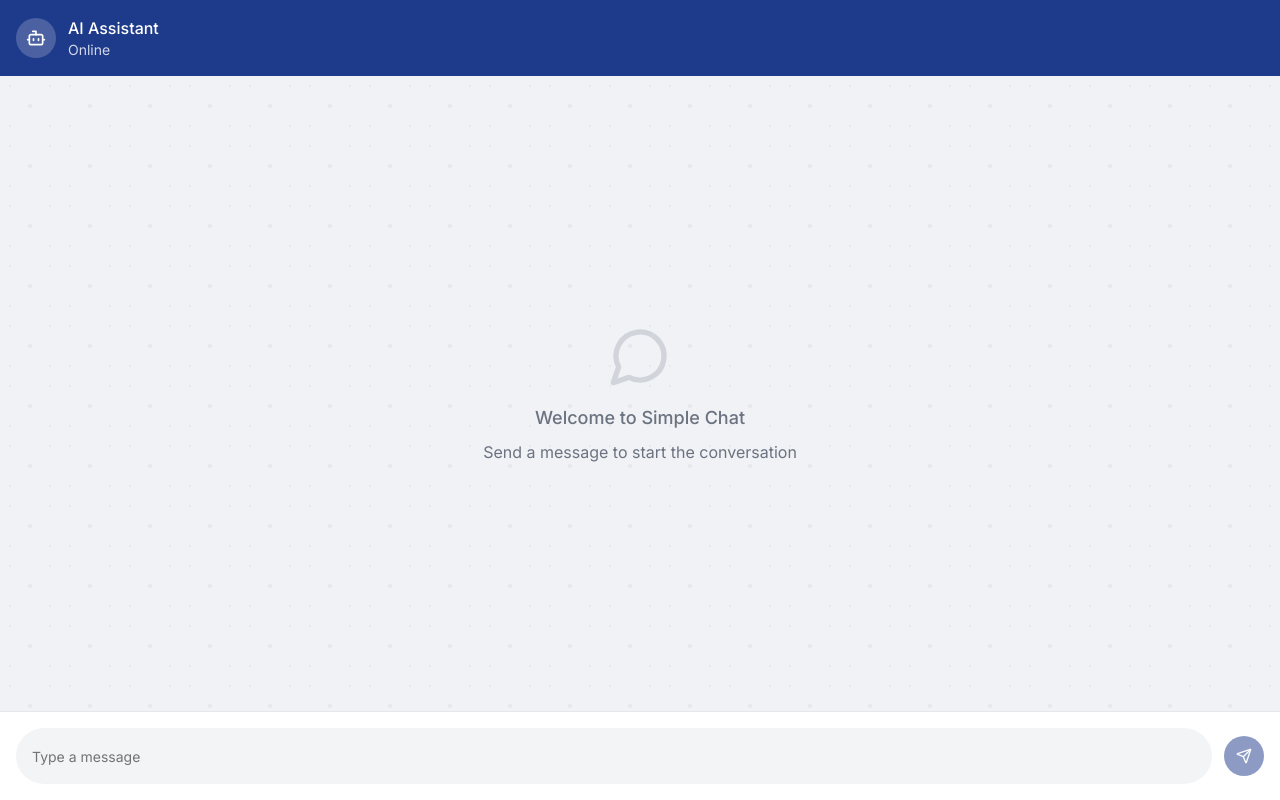
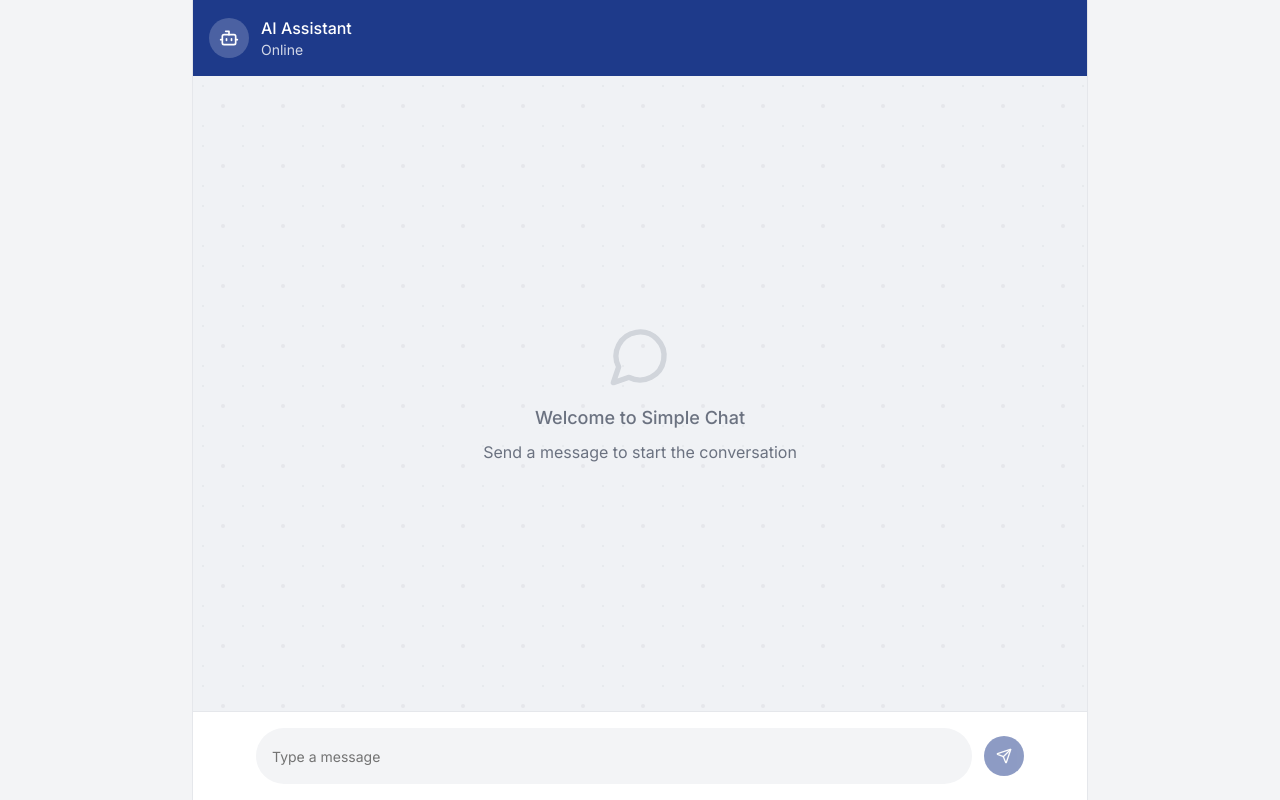
Before and after one commit to rifqiahmadf/chatposcx, a Next.js app: page / in a window 1280 px wide. Built offline with nearby package versions, Linux system fonts and the light colour scheme.

Commit message:
feat: optimize UI for ultra-wide screens
Limit chat width, add borders, center input, and improve message readability

#VERCEL_SKIP

Co-authored-by: Rifqi Ahmad Fauzi <20622685+rifqiahmadf@users.noreply.github.com>

```diff
--- a/app/page.tsx
+++ b/app/page.tsx
@@ -84,9 +84,9 @@ export default function SimpleChatGPT() {
   }
 
   return (
-    <div className="h-screen bg-gray-100">
-      {/* Main Chat Area */}
-      <div className="h-full flex flex-col">
+    <div className="h-screen bg-gray-100 flex justify-center">
+      {/* Main Chat Container with max width */}
+      <div className="w-full max-w-4xl h-full flex flex-col border-x border-gray-200">
         {/* Chat Header */}
         <div className="bg-[#1e3a8a] text-white p-4 flex items-center space-x-3 shadow-sm">
           <div className="w-10 h-10 bg-white/20 rounded-full flex items-center justify-center">
@@ -119,7 +119,7 @@ export default function SimpleChatGPT() {
           {messages.map((msg) => (
             <div key={msg.id} className={`flex ${msg.sender === "user" ? "justify-end" : "justify-start"}`}>
               <div
-                className={`max-w-xs lg:max-w-md px-4 py-2 rounded-lg ${
+                className={`max-w-xs lg:max-w-lg px-4 py-2 rounded-lg ${
                   msg.sender === "user"
                     ? "bg-[#1e3a8a] text-white rounded-br-none"
                     : "bg-white text-gray-900 rounded-bl-none shadow-sm"
@@ -147,7 +147,7 @@ export default function SimpleChatGPT() {
 
         {/* Input Area */}
         <div className="bg-white border-t border-gray-200 p-4">
-          <div className="flex items-center space-x-3">
+          <div className="flex items-center space-x-3 max-w-3xl mx-auto">
             <div className="flex-1 bg-gray-100 rounded-full px-4 py-2 flex items-center space-x-2">
               <Input
                 value={message}
```
